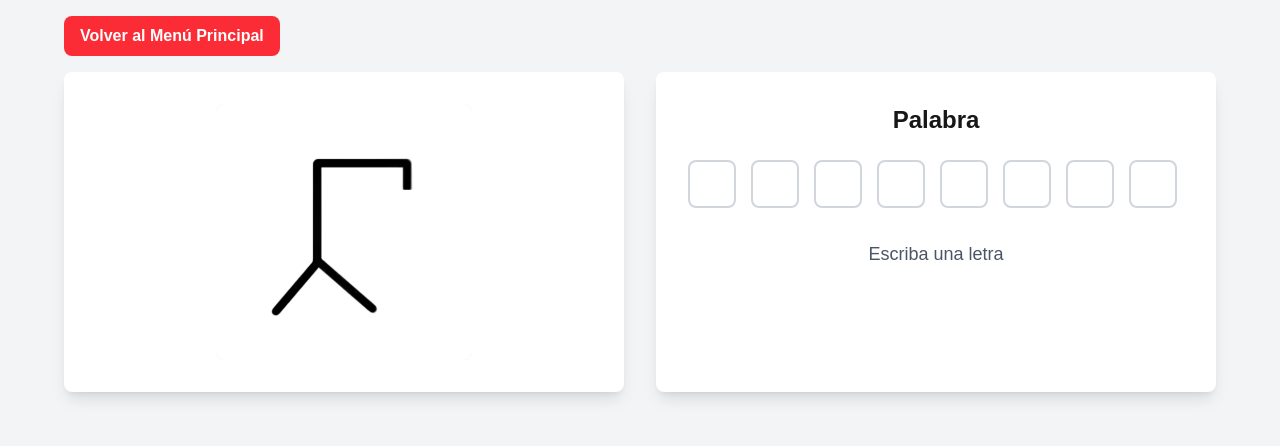
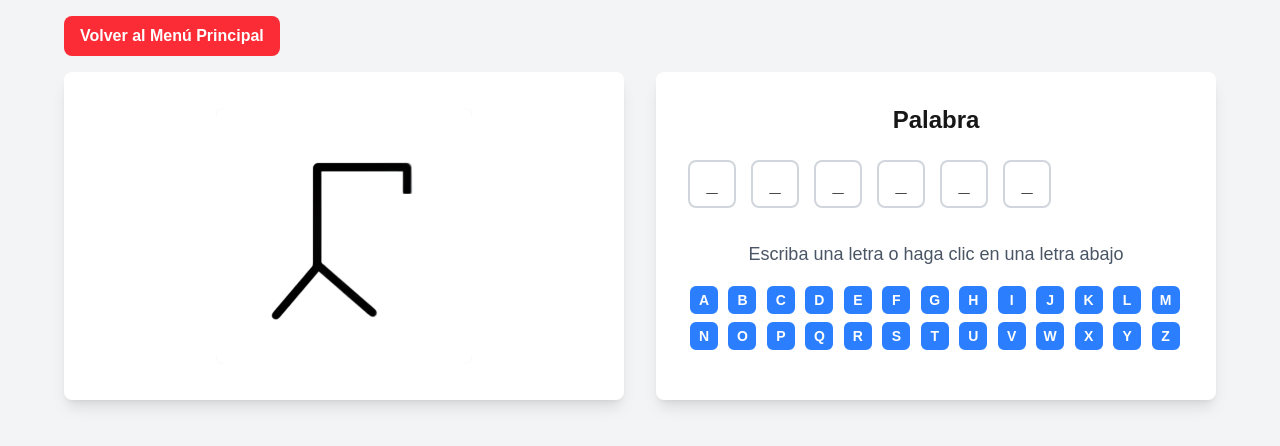
Before and after one commit to JuanLoaiza007/ahorcado-jam, a Next.js app: page /juego in a window 1280 px wide. Shown: the top 446 px of the page. Built offline with nearby package versions, Linux system fonts and the light colour scheme.

Commit message:
feat: connect game flow

```diff
--- a/app/game-over/page.jsx
+++ b/app/game-over/page.jsx
@@ -1,22 +1,24 @@
 "use client";
-import { useRouter } from "next/navigation";
+import { useRouter, useSearchParams } from "next/navigation";
 
 export default function GameOver() {
   const router = useRouter();
+  const searchParams = useSearchParams();
 
-  const gameResult = "victoria"; // Esto sería dinámico en el futuro
+  const gameResult = searchParams.get("result") || "victoria";
+  const word = searchParams.get("word") || "";
 
   return (
     <div className="min-h-screen bg-gray-100 flex items-center justify-center p-4">
       <div className="max-w-md mx-auto bg-white rounded-lg shadow-lg p-8 text-center">
         <h1 className="text-4xl font-bold mb-6 text-gray-800">
-          {gameResult === "victoria" ? "¡Victoria!" : "Derrota"}
+          {gameResult === "won" ? "¡Victoria!" : "Derrota"}
         </h1>
 
         <p className="text-lg text-gray-600 mb-8">
-          {gameResult === "victoria"
+          {gameResult === "won"
             ? "¡Felicidades! Has ganado el juego."
-            : "Lo siento, has perdido. ¡Inténtalo de nuevo!"}
+            : `Lo siento, has perdido. La palabra era: ${word}. ¡Inténtalo de nuevo!`}
         </p>
 
         {/* Espacio para estadísticas */}
--- a/app/juego/page.jsx
+++ b/app/juego/page.jsx
@@ -2,13 +2,14 @@
 import { useRouter } from "next/navigation";
 import { useState, useEffect } from "react";
 import SPRITE_MONIGOTE from "../constants/images";
+import { createGameState } from "../lib/gameState.js";
+import { guessLetter } from "../lib/gameActions.js";
+import { ALPHABET } from "../lib/constants.js";
 
 export default function Juego() {
   const router = useRouter();
-  const [currentKey, setCurrentKey] = useState("");
-  const [showKey, setShowKey] = useState(false);
+  const [gameState, setGameState] = useState(() => createGameState());
   const [isMobile, setIsMobile] = useState(false);
-  const [monigoteLevel, setMonigoteLevel] = useState(0); // Estado inicial del monigote
 
   // Detectar si es dispositivo móvil
   useEffect(() => {
@@ -26,15 +27,19 @@ export default function Juego() {
     return () => window.removeEventListener("resize", checkIsMobile);
   }, []);
 
+  // Navegar a game-over cuando el juego termine
+  useEffect(() => {
+    if (gameState.status === "won" || gameState.status === "lost") {
+      router.push(
+        `/game-over?result=${gameState.status}&word=${gameState.word}`
+      );
+    }
+  }, [gameState.status, gameState.word, router]);
+
   // Función para manejar la pulsación de teclas
   const handleKeyPress = (key) => {
-    setCurrentKey(key.toUpperCase());
-    setShowKey(true);
-
-    // Ocultar la tecla después de 5 segundos
-    setTimeout(() => {
-      setShowKey(false);
-    }, 5000);
+    const newState = guessLetter(gameState, key.toLowerCase());
+    setGameState(newState);
   };
 
   // Escuchar eventos del teclado
@@ -70,8 +75,8 @@ export default function Juego() {
           <div className="flex items-center justify-center bg-white rounded-lg shadow-lg p-8">
             <div className="w-64 h-64 bg-gray-200 rounded-lg flex items-center justify-center overflow-hidden">
               <img
-                src={SPRITE_MONIGOTE[monigoteLevel]}
-                alt={`Estado del ahorcado: ${monigoteLevel}`}
+                src={SPRITE_MONIGOTE[gameState.wrongGuesses]}
+                alt={`Estado del ahorcado: ${gameState.wrongGuesses}`}
                 className="w-full h-full object-contain"
               />
             </div>
@@ -80,20 +85,44 @@ export default function Juego() {
           {/* Derecha: Cuadros para letras */}
           <div className="bg-white rounded-lg shadow-lg p-8">
             <h2 className="text-2xl font-bold mb-6 text-center">Palabra</h2>
-            <div className="grid grid-cols-8 gap-2 mb-8">
-              {Array.from({ length: 8 }, (_, i) => (
+            <div
+              className={`grid gap-2 mb-8 ${
+                gameState.word.length > 8 ? "grid-cols-10" : "grid-cols-8"
+              }`}
+            >
+              {gameState.revealed.map((letter, i) => (
                 <div
                   key={i}
                   className="w-12 h-12 border-2 border-gray-300 rounded-lg flex items-center justify-center text-xl font-bold bg-white"
                 >
-                  {/* Placeholder vacío */}
+                  {letter}
                 </div>
               ))}
             </div>
 
-            {/* Texto "Escriba una letra" */}
+            {/* Texto "Escriba una letra o haga clic en una letra abajo" */}
             <div className="text-center mb-4">
-              <p className="text-lg text-gray-600">Escriba una letra</p>
+              <p className="text-lg text-gray-600">
+                Escriba una letra o haga clic en una letra abajo
+              </p>
+            </div>
+
+            {/* Botones para letras A-Z */}
+            <div className="grid grid-cols-13 gap-1 mb-4">
+              {ALPHABET.map((letter) => (
+                <button
+                  key={letter}
+                  onClick={() => handleKeyPress(letter)}
+                  disabled={gameState.guessedLetters.has(letter)}
+                  className={`w-8 h-8 border-2 rounded-lg flex items-center justify-center text-sm font-bold transition duration-300 ${
+                    gameState.guessedLetters.has(letter)
+                      ? "bg-gray-400 text-gray-600 cursor-not-allowed"
+                      : "bg-blue-500 hover:bg-blue-700 text-white cursor-pointer"
+                  }`}
+                >
+                  {letter.toUpperCase()}
+                </button>
+              ))}
             </div>
 
             {/* Botón para abrir teclado en móviles - solo visible en móviles */}
@@ -119,18 +148,6 @@ export default function Juego() {
             )}
           </div>
         </div>
-
-        {/* Mostrar tecla pulsada en tarjeta inferior */}
-        {showKey && (
-          <div className="fixed bottom-4 left-1/2 transform -translate-x-1/2 z-50">
-            <div className="bg-white rounded-lg shadow-lg p-6 text-center border-2 border-blue-500">
-              <div className="text-6xl font-bold text-blue-600 mb-2">
-                {currentKey}
-              </div>
-              <p className="text-sm text-gray-600">Tecla pulsada</p>
-            </div>
-          </div>
-        )}
       </div>
     </div>
   );
```
